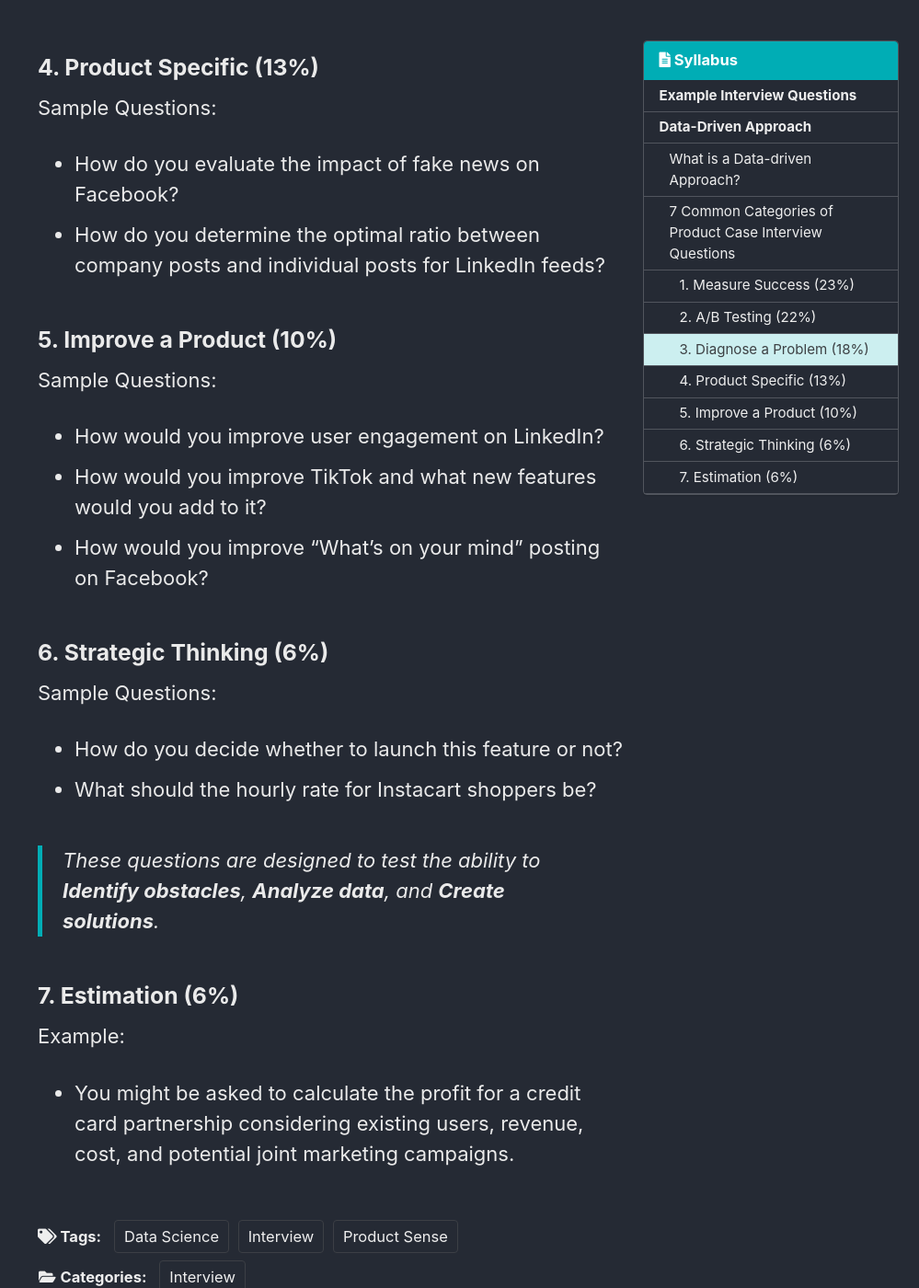
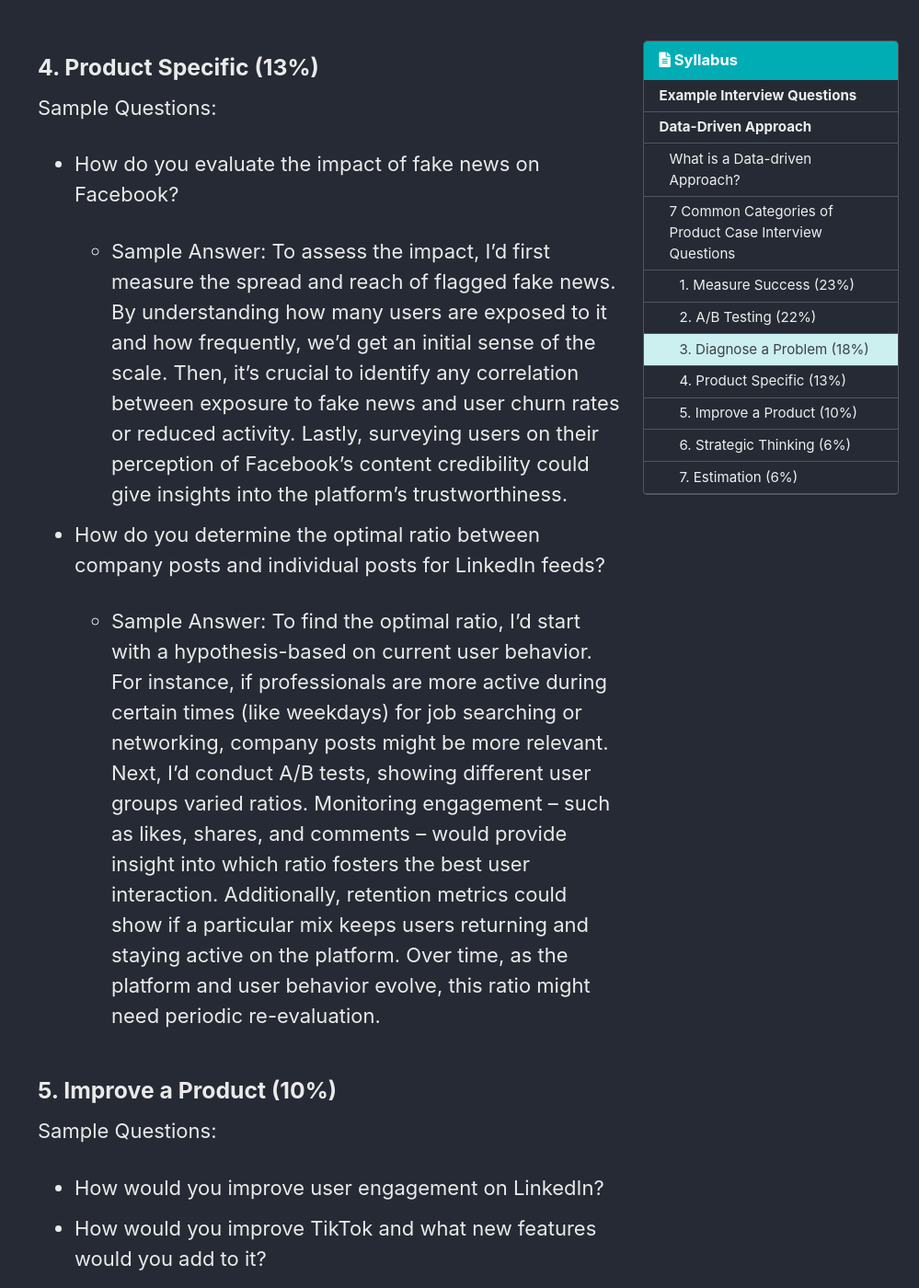
Before and after one commit to PyChanyoung/PyChanyoung.github.io, a Jekyll site: the page built from _posts/2023-10-08-AceProductcaseInterviewQuestions.md, in a window 1280 px wide and 1400 px high, scrolled down 6594 px. Shown: the whole window at 92% size, without its empty margins (281-1280 px from the left). Built offline with Jekyll 4.4.1, drawn with Linux system fonts in a browser that asks for light colours; cached includes are drawn as plain includes; some web fonts are replaced; comment, search, counter and statistics services are not loaded; some of the changed text lies outside the part shown.

Commit message:
Answer update

```diff
--- a/_posts/2023-10-08-AceProductcaseInterviewQuestions.md
+++ b/_posts/2023-10-08-AceProductcaseInterviewQuestions.md
@@ -109,7 +109,12 @@ Example Questions:
 Sample Questions:
 
 - How do you evaluate the impact of fake news on Facebook?
+
+  - Sample Answer: To assess the impact, I'd first measure the spread and reach of flagged fake news. By understanding how many users are exposed to it and how frequently, we'd get an initial sense of the scale. Then, it's crucial to identify any correlation between exposure to fake news and user churn rates or reduced activity. Lastly, surveying users on their perception of Facebook's content credibility could give insights into the platform's trustworthiness.
+
 - How do you determine the optimal ratio between company posts and individual posts for LinkedIn feeds?
+
+  - Sample Answer: To find the optimal ratio, I'd start with a hypothesis-based on current user behavior. For instance, if professionals are more active during certain times (like weekdays) for job searching or networking, company posts might be more relevant. Next, I'd conduct A/B tests, showing different user groups varied ratios. Monitoring engagement – such as likes, shares, and comments – would provide insight into which ratio fosters the best user interaction. Additionally, retention metrics could show if a particular mix keeps users returning and staying active on the platform. Over time, as the platform and user behavior evolve, this ratio might need periodic re-evaluation.
 
 ### 5. Improve a Product (10%)
 
```
